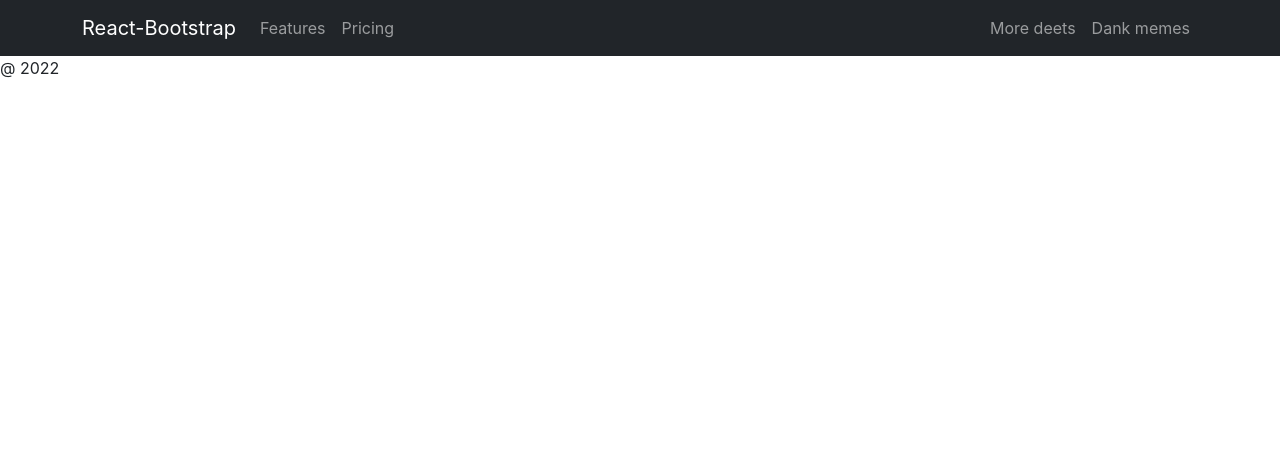
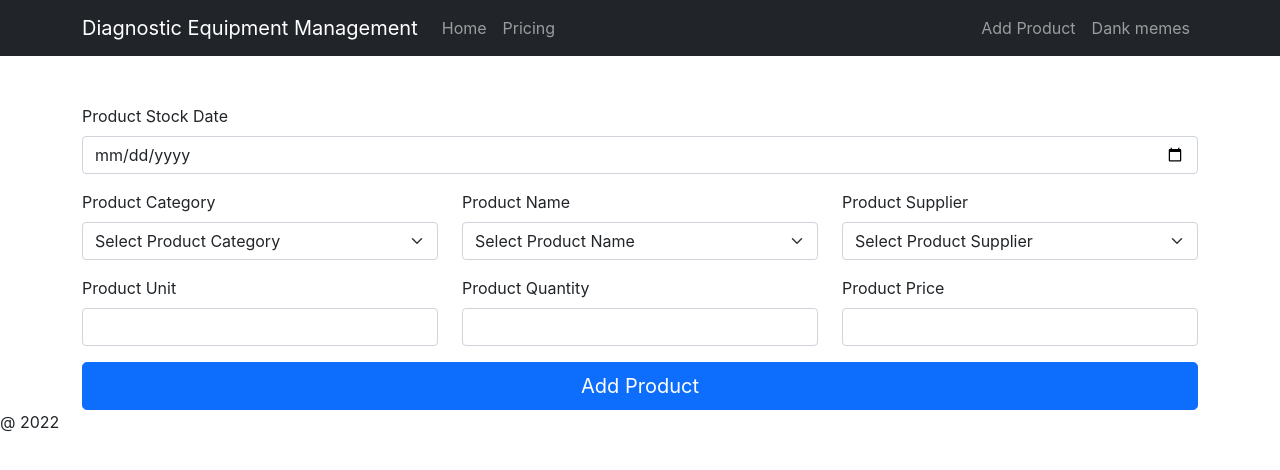
Before and after one commit to ab-siddiq/react-warehouse-management-client, a React (Create React App) app: page /addProduct in a window 1280 px wide. Shown: the top 470 px of the page. Built offline with nearby package versions, Linux system fonts and the light colour scheme.

Commit message:
design add product form

```diff
--- a/src/App.js
+++ b/src/App.js
@@ -1,11 +1,18 @@
 import './App.css';
 import Header from './components/Header/Header';
 import Footer from './components/Footer/Footer';
+import { Route, Routes } from 'react-router-dom';
+import AddProduct from './components/Pages/AddProduct/AddProduct';
+import Home from './components/Pages/Home/Home';
 
 function App() {
   return (
    <div>
       <Header></Header>
+    <Routes>
+      <Route path='/' element={<Home></Home>}></Route>
+      <Route path='/addProduct' element={<AddProduct></AddProduct>}></Route>
+    </Routes>
     <Footer></Footer>
     </div>
   );
--- a/src/components/Header/Header.js
+++ b/src/components/Header/Header.js
@@ -1,24 +1,23 @@
 import React from "react";
 import { Container, Nav, Navbar } from "react-bootstrap";
+import { Link } from "react-router-dom";
 
 const Header = () => {
   return (
     <div>
       <Navbar collapseOnSelect expand="lg" bg="dark" variant="dark">
         <Container>
-          <Navbar.Brand href="#home">React-Bootstrap</Navbar.Brand>
+          <Navbar.Brand as={Link} to='/'>Diagnostic Equipment Management</Navbar.Brand>
           <Navbar.Toggle aria-controls="responsive-navbar-nav" />
           <Navbar.Collapse id="responsive-navbar-nav">
             <Nav className="me-auto">
-              <Nav.Link href="#features">Features</Nav.Link>
+              <Nav.Link as={Link} to='/'>Home</Nav.Link>
               <Nav.Link href="#pricing">Pricing</Nav.Link>
 
             </Nav>
             <Nav>
-              <Nav.Link href="#deets">More deets</Nav.Link>
-              <Nav.Link eventKey={2} href="#memes">
-                Dank memes
-              </Nav.Link>
+              <Nav.Link as={Link} to='/addProduct'>Add Product</Nav.Link>
+              <Nav.Link >Dank memes</Nav.Link>
             </Nav>
           </Navbar.Collapse>
         </Container>
--- a/src/components/Pages/AddProduct/AddProduct.js
+++ b/src/components/Pages/AddProduct/AddProduct.js
@@ -1,11 +1,74 @@
-import React from 'react';
+import React from "react";
+import { Button, Col, Form, Row } from "react-bootstrap";
 
 const AddProduct = () => {
-    return (
-        <div>
-            add product
+  return (
+    <div className="container mt-5">
+      <Form>
+        <Form.Group className="mb-3" controlId="">
+          <Form.Label>Product Stock Date</Form.Label>
+          <Form.Control type="date" placeholder="" />
+        </Form.Group>
+      <Row>
+      <Form.Group as={Col} className="mb-3">
+          <Form.Label>Product Category</Form.Label>
+          <Form.Select>
+            <option>Select Product Category</option>
+            <option>a</option>
+            <option>b</option>
+            <option>c</option>
+            <option>d</option>
+            <option>e</option>
+          </Form.Select>
+        </Form.Group>
+        <Form.Group as={Col} className="mb-3">
+          <Form.Label>Product Name</Form.Label>
+          <Form.Select>
+            <option>Select Product Name</option>
+            <option>a</option>
+            <option>b</option>
+            <option>c</option>
+            <option>d</option>
+            <option>e</option>
+          </Form.Select>
+        </Form.Group>
+        <Form.Group as={Col} className="mb-3">
+          <Form.Label>Product Supplier</Form.Label>
+          <Form.Select>
+            <option>Select Product Supplier</option>
+            <option>a</option>
+            <option>b</option>
+            <option>c</option>
+            <option>d</option>
+            <option>e</option>
+          </Form.Select>
+        </Form.Group>
+      </Row>
+
+        <Row>
+        <Form.Group as={Col} className="mb-3" controlId="">
+          <Form.Label>Product Unit</Form.Label>
+          <Form.Control type="text" placeholder="" />
+        </Form.Group>
+        <Form.Group as={Col} className="mb-3" controlId="">
+          <Form.Label>Product Quantity</Form.Label>
+          <Form.Control type="text" placeholder="" />
+        </Form.Group>
+        <Form.Group as={Col} className="mb-3" controlId="">
+          <Form.Label>Product Price</Form.Label>
+          <Form.Control type="text" placeholder="" />
+        </Form.Group>
+
+        </Row>
+        <div className="d-grid">
+        <Button variant="primary" size='lg' type="submit">
+          Add Product
+        </Button>
         </div>
-    );
+
+      </Form>
+    </div>
+  );
 };
 
 export default AddProduct;
```
